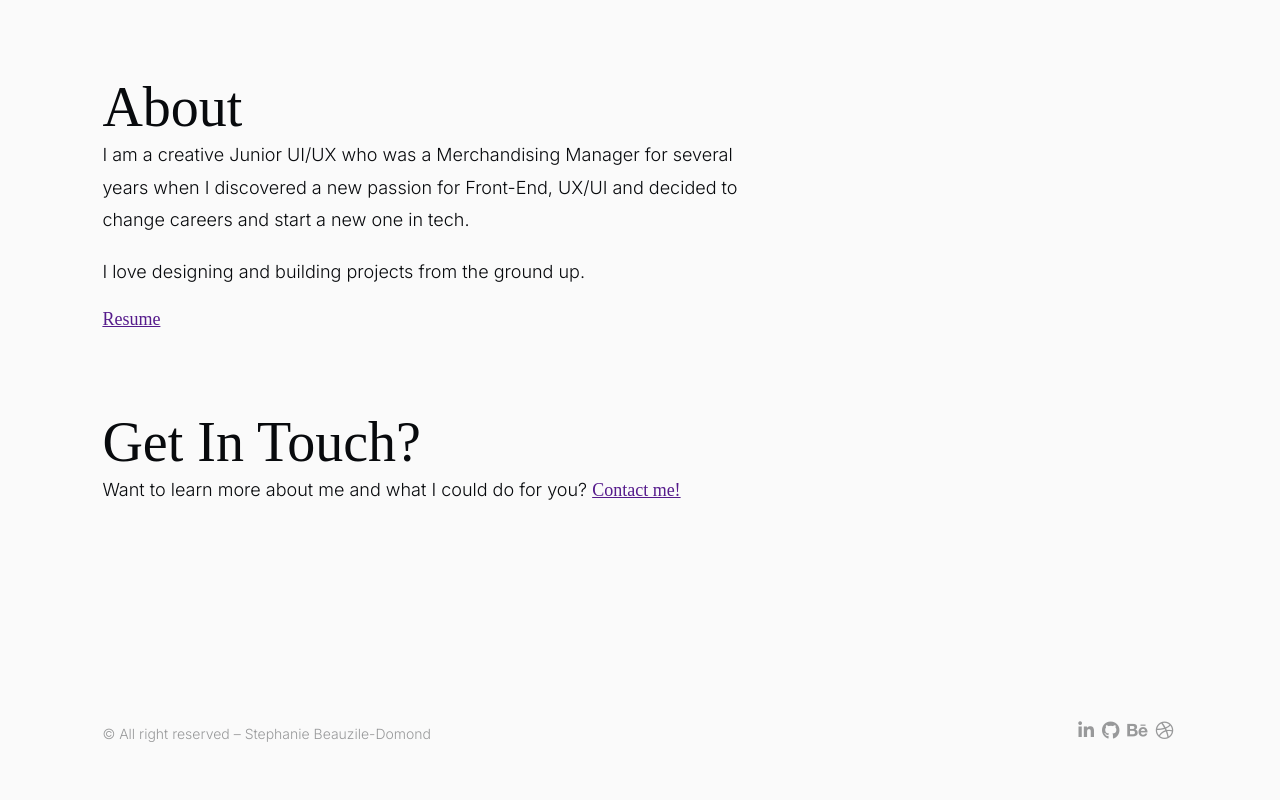
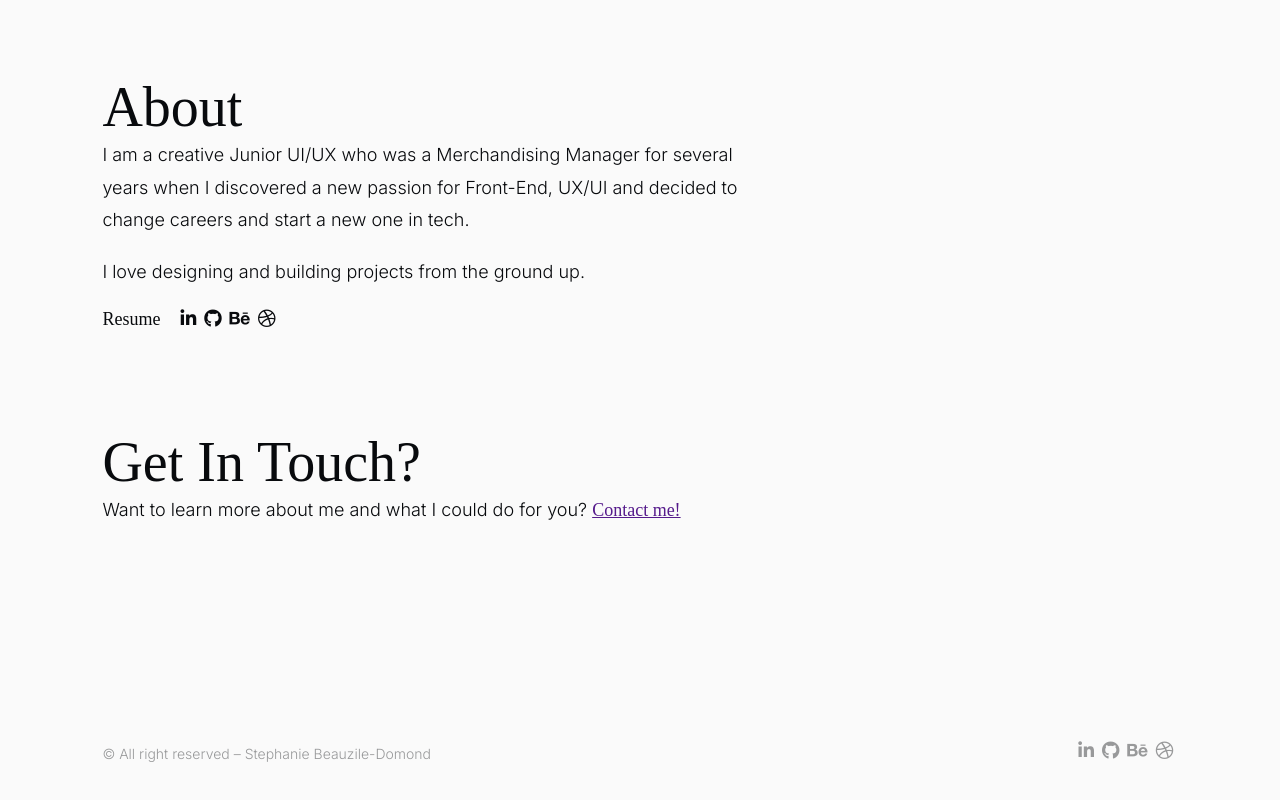
Before and after one commit to stephaniebd/portfolio2.0, a React (Create React App) app in the folder portfolio/: page / in a window 1280 px wide. Shown: the part 2909-3709 px from the top of the page. Built offline with nearby package versions, Linux system fonts and the light colour scheme.

Commit message:
add social to about section

```diff
--- a/portfolio/src/components/AboutSection.js
+++ b/portfolio/src/components/AboutSection.js
@@ -1,6 +1,7 @@
 import React from 'react'
 import { Link } from 'react-router-dom';
 import '../styles/AboutSection.css';
+// import resume from "../assets/Stephanie Beauzile-Domond Resume-2.pdf";
 
 const AboutSection = () => {
     return (
@@ -16,7 +17,16 @@ const AboutSection = () => {
                 <br/>
                 <p>I love designing and building projects from the ground up.</p>
                 <br/>
-                <Link>Resume</Link>
+                <div className="more-info">
+                   <a href="../assets/Stephanie Beauzile-Domond Resume-2.pdf" target="blank" class="resume">Resume</a>
+                    <ul className="footer-socials">
+                        <a href="https://www.linkedin.com/in/stephaniebd/" target="blank"><i class="fab fa-linkedin-in"></i></a>
+                        <a href="https://github.com/stephaniebd" target="blank"><i class="fab fa-github"></i></a>
+                        <a href><i class="fab fa-behance"></i></a>
+                        <a href><i class="fab fa-dribbble"></i></a>
+                    </ul>
+                </div>
+
                 <br/><br/><br/><br/><br/>
                 <h2>Get In Touch?</h2>
                 <p>Want to learn more about me and what I could do for you? <Link>Contact me!</Link></p>
--- a/portfolio/src/components/ProjectSection.js
+++ b/portfolio/src/components/ProjectSection.js
@@ -28,7 +28,7 @@ const items = [
         picture: <img src={ttmockup} alt="thiktwice mockup" height="450" width="706"/>,
     },
     {
-        key: "2",
+        key: "3",
         title:"Rafiki Digital Website Redesign",
         about:  <ul>
                     <li><p>Concept</p></li>
--- a/portfolio/src/styles/AboutSection.css
+++ b/portfolio/src/styles/AboutSection.css
@@ -1,3 +1,13 @@
 .about-section {
     width: 640px;
 }
+
+.more-info {
+    display: flex;
+}
+
+.resume {
+    margin-right: 16px;
+    text-decoration: none;
+    color: #080A0D;
+}
```
Also changed, not shown: 1 other file (tests, documents, lock files or other folders).
